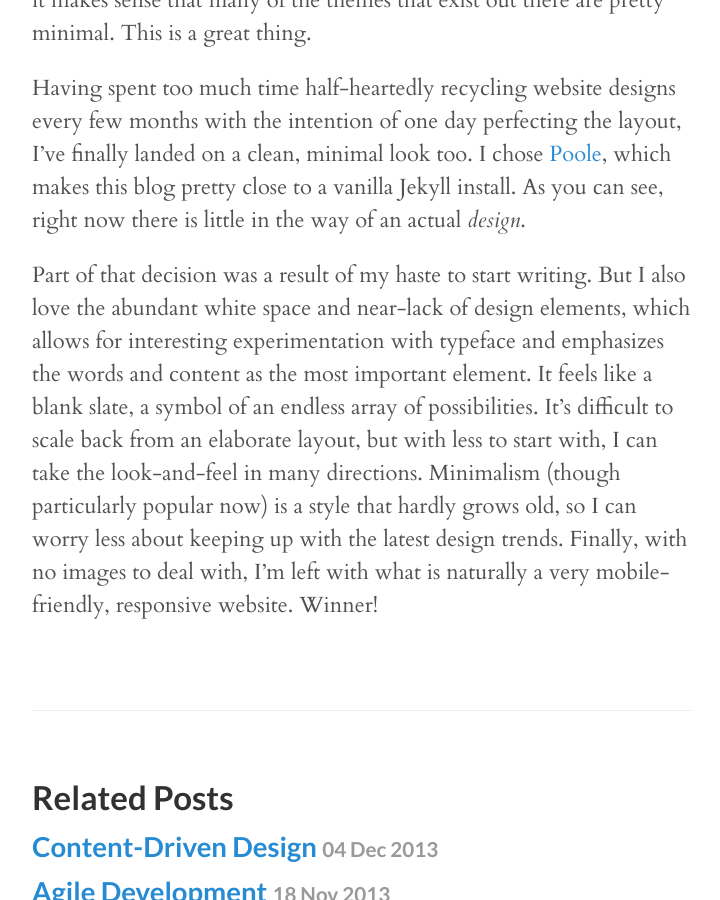
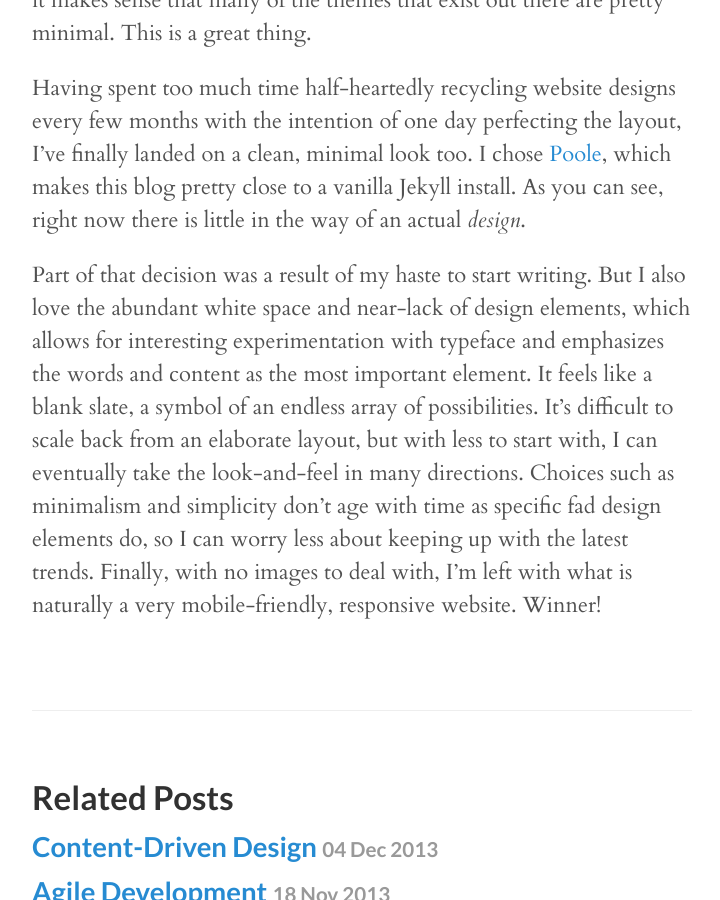
Before and after one commit to joyvchen/joyvchen.github.io, a Jekyll site: the page built from _posts/2014-07-18-starting-anew-with-jekyll.md, in a window 1280 px wide and 900 px high, scrolled down 1513 px. Shown: the whole window, without its empty margins (278-998 px from the left). Built offline with Jekyll 4.4.1, drawn with Linux system fonts in a browser that asks for light colours; Markdown is read by kramdown in place of the engine named in the settings.

Commit message:
edit jekyll post

```diff
--- a/_posts/2014-07-18-starting-anew-with-jekyll.md
+++ b/_posts/2014-07-18-starting-anew-with-jekyll.md
@@ -21,4 +21,4 @@ Given that Jekyll emphasizes leanly structured, bare-bones static sites, it make
 
 Having spent too much time half-heartedly recycling website designs every few months with the intention of one day perfecting the layout, I've finally landed on a clean, minimal look too. I chose <a href="http://getpoole.com/" target="_blank">Poole</a>, which makes this blog pretty close to a vanilla Jekyll install. As you can see, right now there is little in the way of an actual _design_.
 
-Part of that decision was a result of my haste to start writing. But I also love the abundant white space and near-lack of design elements, which allows for interesting experimentation with typeface and emphasizes the words and content as the most important element. It feels like a blank slate, a symbol of an endless array of possibilities. It's difficult to scale back from an elaborate layout, but with less to start with, I can take the look-and-feel in many directions. Minimalism (though particularly popular now) is a style that hardly grows old, so I can worry less about keeping up with the latest design trends. Finally, with no images to deal with, I'm left with what is naturally a very mobile-friendly, responsive website. Winner!
+Part of that decision was a result of my haste to start writing. But I also love the abundant white space and near-lack of design elements, which allows for interesting experimentation with typeface and emphasizes the words and content as the most important element. It feels like a blank slate, a symbol of an endless array of possibilities. It's difficult to scale back from an elaborate layout, but with less to start with, I can eventually take the look-and-feel in many directions. Choices such as minimalism and simplicity don't age with time as specific fad design elements do, so I can worry less about keeping up with the latest trends. Finally, with no images to deal with, I'm left with what is naturally a very mobile-friendly, responsive website. Winner!
```
